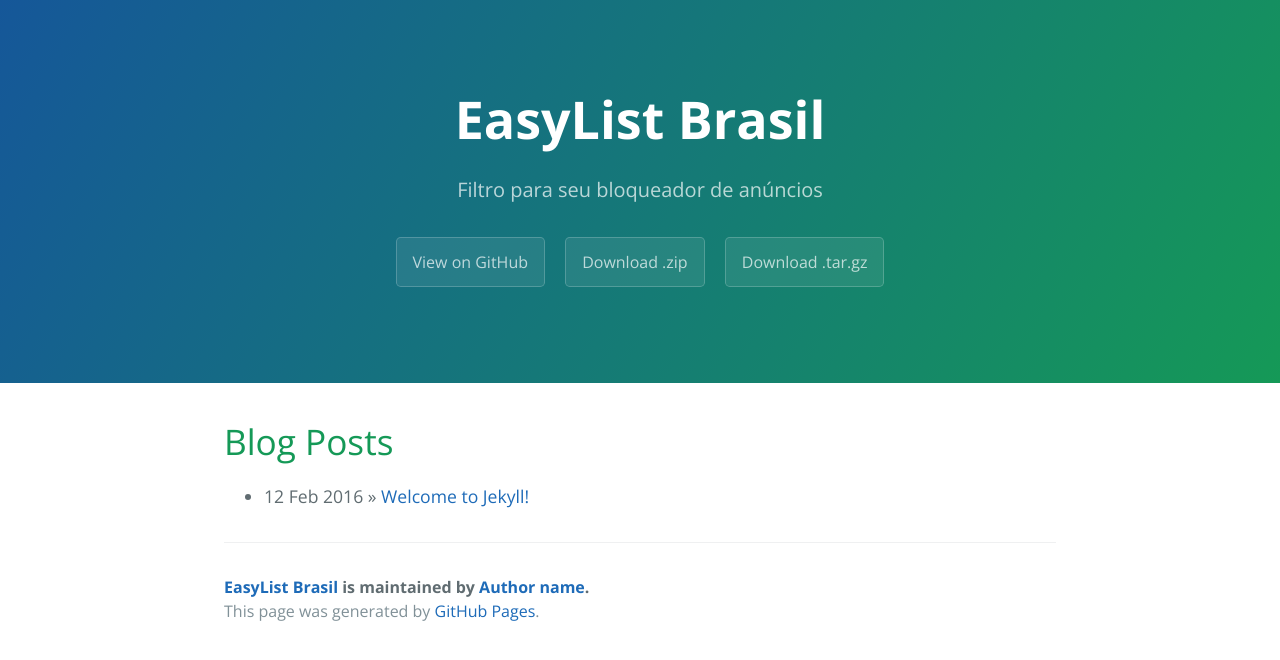
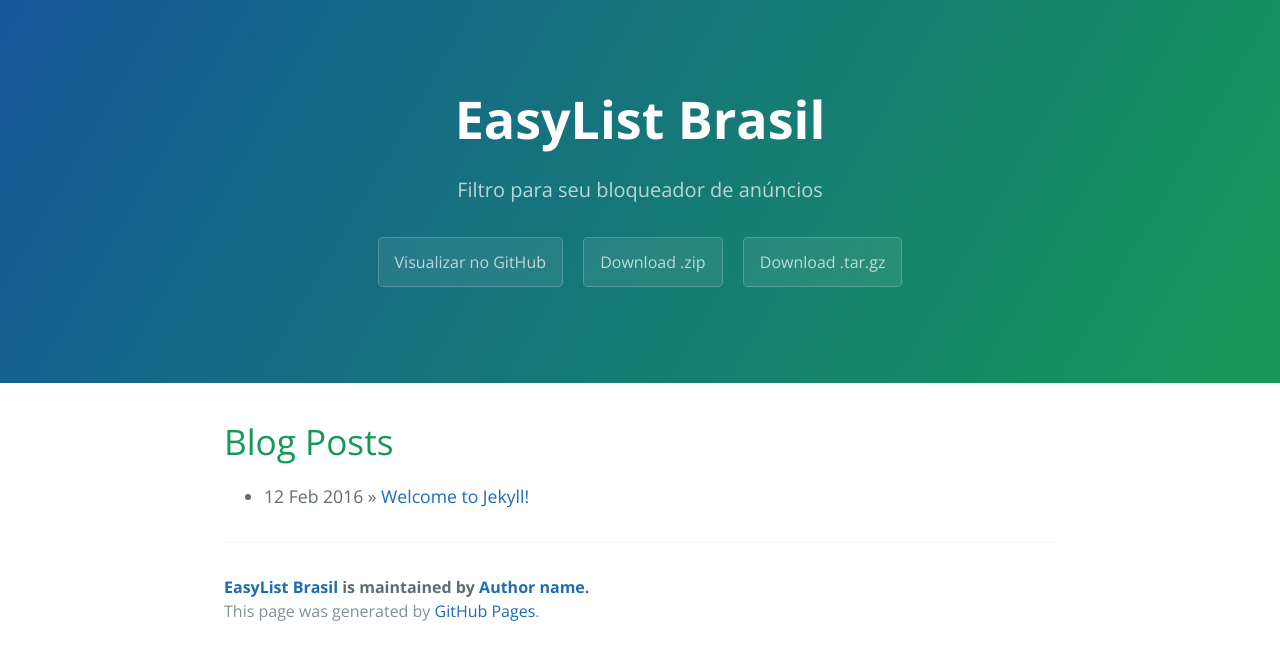
Before and after one commit to easylistbrasil/easylistbrasil.github.io, a Jekyll site: the page built from index.html, in a window 1280 px wide. Shown: the top 660 px of the page. Built offline with Jekyll 4.4.1, drawn with Linux system fonts in a browser that asks for light colours; the list of posts is cut into pages by our own code.

Commit message:
Update page-header.html

```diff
--- a/_includes/page-header.html
+++ b/_includes/page-header.html
@@ -1,7 +1,7 @@
 <section class="page-header">
   <h1 class="project-name">{{ site.title }}</h1>
   <h2 class="project-tagline">{{ site.tagline }}</h2>
-  <a href="#" class="btn">View on GitHub</a>
+  <a href="#" class="btn">Visualizar no GitHub</a>
   <a href="#" class="btn">Download .zip</a>
   <a href="#" class="btn">Download .tar.gz</a>
 </section>
```
